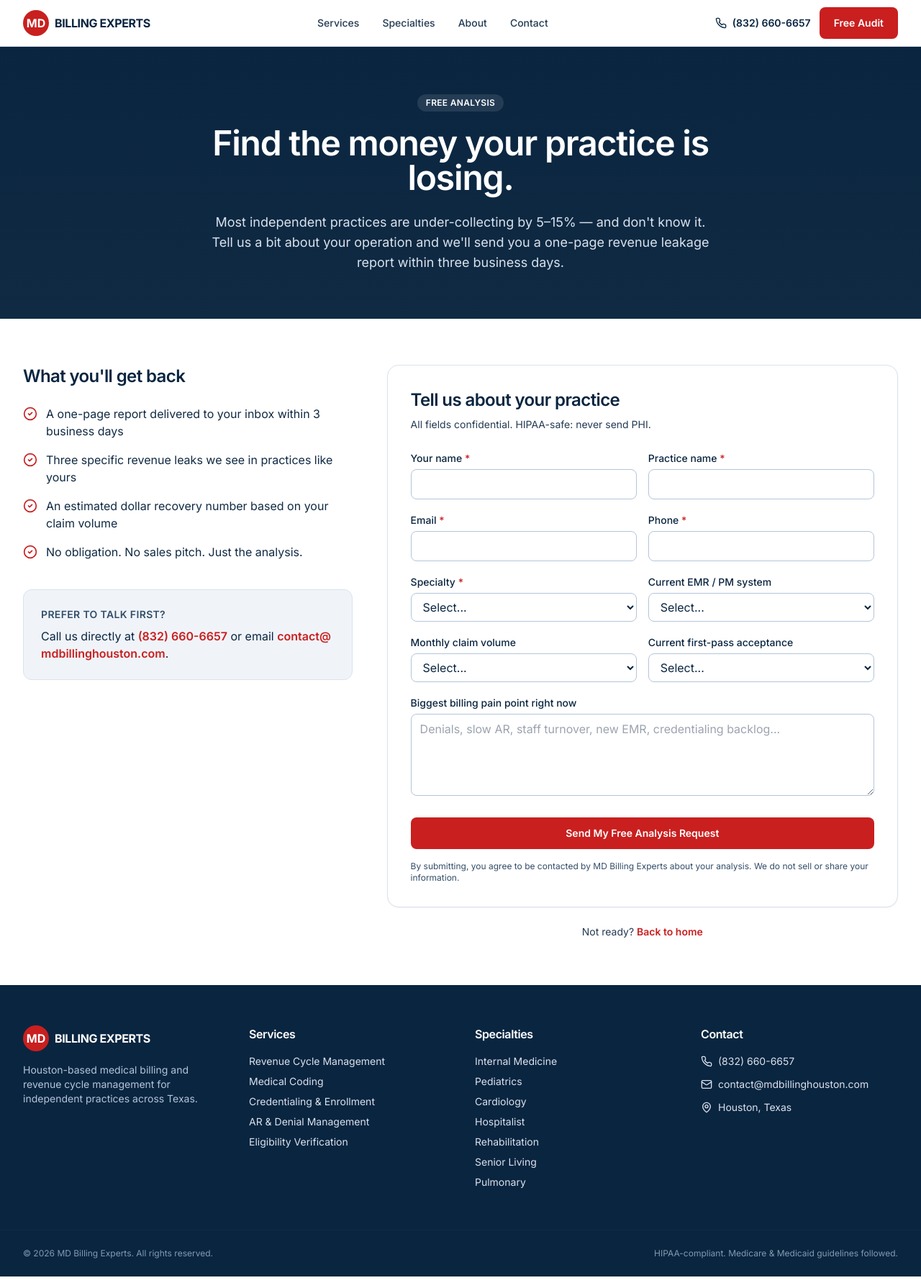
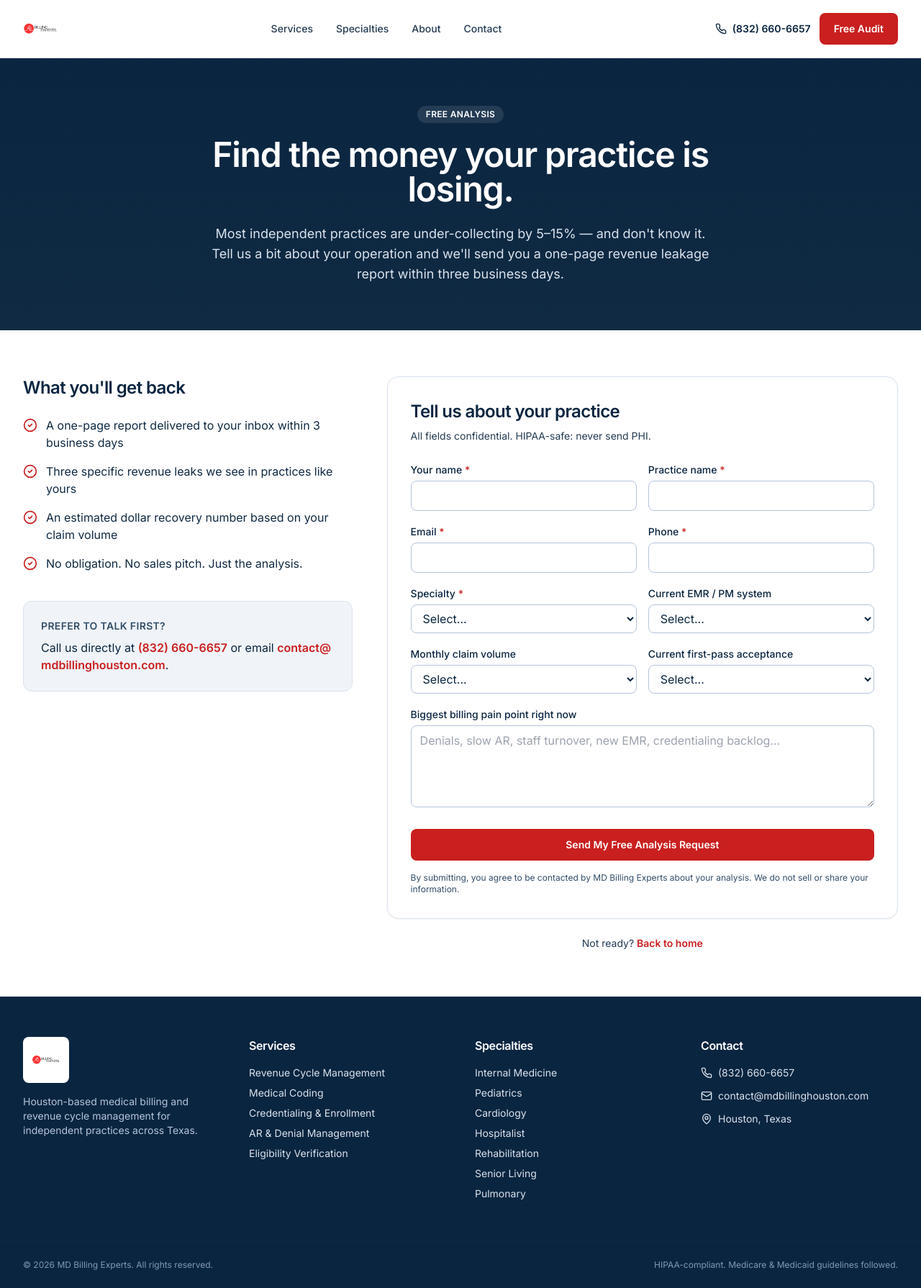
Before and after one commit to arwajafferji/mdbilling-marketing, a Next.js app: page /revenue-leakage-analysis in a window 1280 px wide. Shown: the whole page at 72% size. Built offline with nearby package versions, Linux system fonts and the light colour scheme.

Commit message:
Add real logo + use next/image in header and footer

```diff
--- a/components/Footer.tsx
+++ b/components/Footer.tsx
@@ -1,4 +1,5 @@
 import Link from "next/link";
+import Image from "next/image";
 import { Mail, Phone, MapPin } from "lucide-react";
 
 export default function Footer() {
@@ -6,13 +7,14 @@ export default function Footer() {
     <footer className="bg-navy-800 text-navy-100">
       <div className="container-xl grid gap-10 py-14 md:grid-cols-4">
         <div>
-          <div className="flex items-center gap-2">
-            <div className="flex h-9 w-9 items-center justify-center rounded-full bg-crimson text-white font-bold">
-              MD
-            </div>
-            <span className="font-bold tracking-tight text-white">
-              BILLING EXPERTS
-            </span>
+          <div className="inline-flex rounded-lg bg-white p-3">
+            <Image
+              src="/logo.png"
+              alt="MD Billing Experts"
+              width={200}
+              height={56}
+              className="h-10 w-auto"
+            />
           </div>
           <p className="mt-4 text-sm text-navy-200">
             Houston-based medical billing and revenue cycle management for
--- a/components/Header.tsx
+++ b/components/Header.tsx
@@ -1,4 +1,5 @@
 import Link from "next/link";
+import Image from "next/image";
 import { Phone } from "lucide-react";
 
 const nav = [
@@ -11,14 +12,16 @@ const nav = [
 export default function Header() {
   return (
     <header className="sticky top-0 z-40 border-b border-navy-100 bg-white/90 backdrop-blur">
-      <div className="container-xl flex h-16 items-center justify-between">
-        <Link href="/" className="flex items-center gap-2">
-          <div className="flex h-9 w-9 items-center justify-center rounded-full bg-crimson text-white font-bold">
-            MD
-          </div>
-          <span className="font-bold tracking-tight text-navy-800">
-            BILLING EXPERTS
-          </span>
+      <div className="container-xl flex h-20 items-center justify-between">
+        <Link href="/" className="flex items-center" aria-label="MD Billing Experts — Home">
+          <Image
+            src="/logo.png"
+            alt="MD Billing Experts"
+            width={220}
+            height={64}
+            priority
+            className="h-12 w-auto"
+          />
         </Link>
 
         <nav className="hidden items-center gap-8 md:flex">
```
Also changed, not shown: public/logo.png (added), 1 other file (tests, documents, lock files or other folders).
